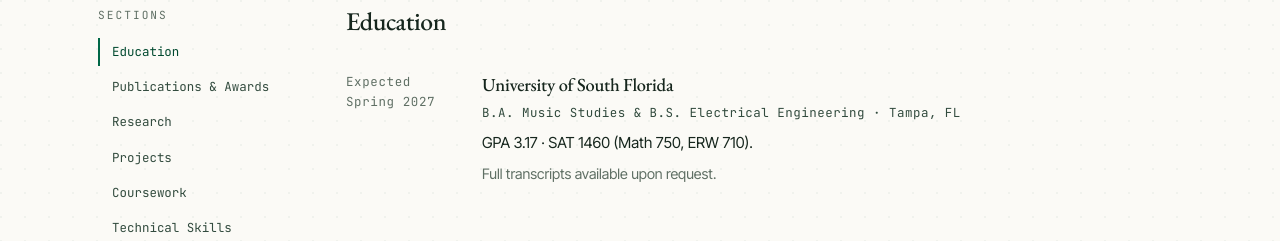
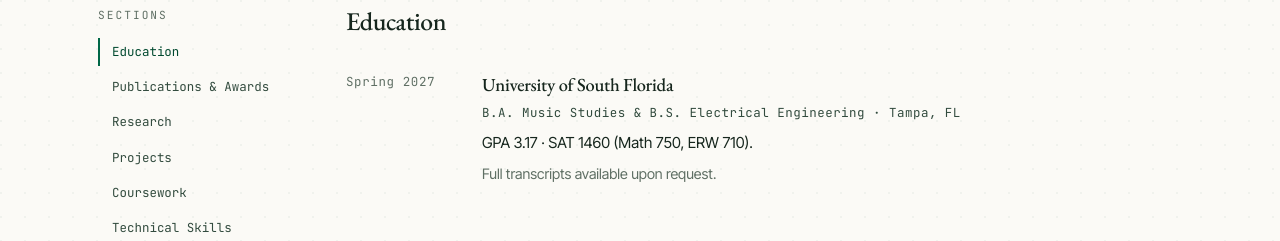
Before and after one commit to aidancastro/aidancastro.github.io, a plain HTML site: page cv.html in a window 1280 px wide. Shown: the part 336-577 px from the top of the page. Drawn offline with nearby package versions, Linux system fonts and the light colour scheme.

Commit message:
took out expected

```diff
--- a/cv.html
+++ b/cv.html
@@ -52,7 +52,7 @@
         <section id="education">
           <h2>Education</h2>
           <div class="cv-item">
-            <div class="when">Expected<br>Spring 2027</div>
+            <div class="when">Spring 2027</div>
             <div>
               <h4>University of South Florida</h4>
               <div class="where">B.A. Music Studies &amp; B.S. Electrical Engineering · Tampa, FL</div>
```
